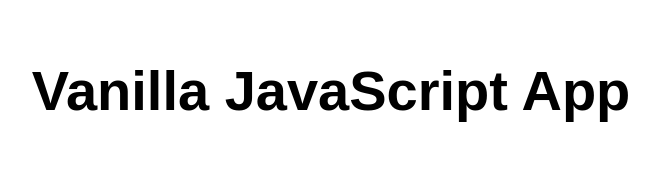
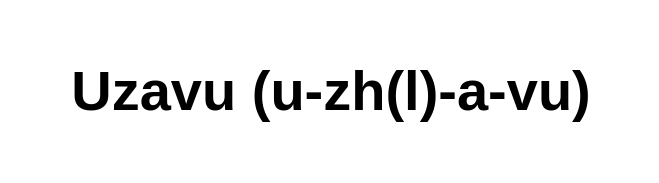
Before and after one commit to harryhoods/uzavu, a plain HTML site: page index.html in a window 1280 px wide. Shown: the whole page, without its empty margins (309-968 px from the left). Drawn offline with Linux system fonts and the light colour scheme.

Commit message:
Update index.html

```diff
--- a/index.html
+++ b/index.html
@@ -5,12 +5,12 @@
   <meta charset="UTF-8">
   <meta name="viewport" content="width=device-width, initial-scale=1.0">
   <link rel="stylesheet" href="styles.css">
-  <title>Vanilla JavaScript App</title>
+  <title>உழவு</title>
 </head>
 
 <body>
   <main>
-    <h1>Vanilla JavaScript App</h1>
+    <h1>Uzavu (u-zh(l)-a-vu)</h1>
   </main>
 </body>
 
```
